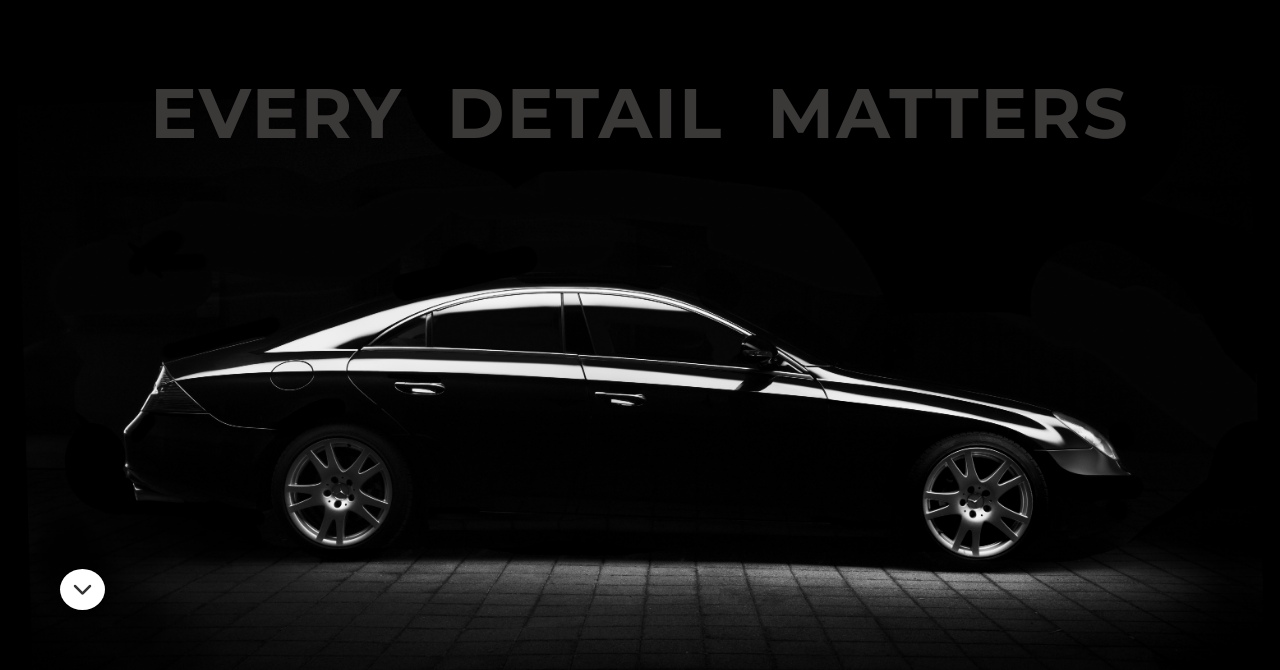
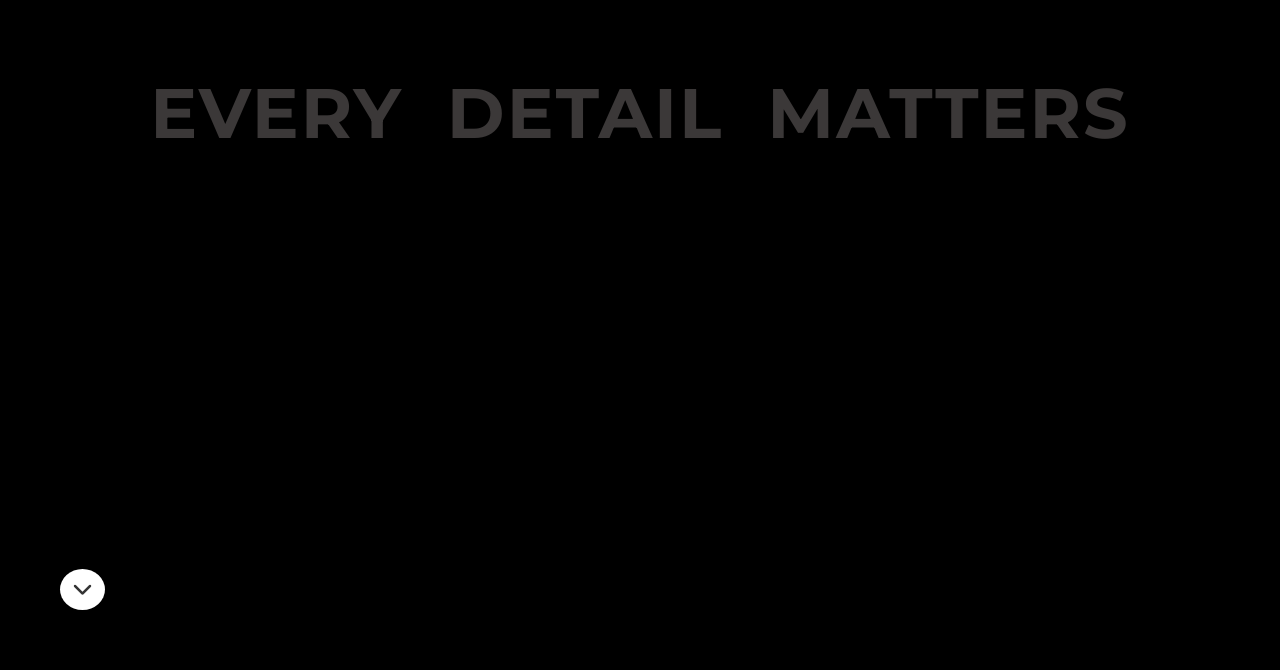
Before and after one commit to kylehughes10/Dotson-Detailing, a website: page index.html in a window 1280 px wide. Shown: the part 130-800 px from the top of the page. Drawn offline with Linux system fonts and the light colour scheme.

Commit message:
Add files via upload

```diff
--- a/index.html
+++ b/index.html
@@ -55,7 +55,7 @@
     </div>
     <section class="section-1">
         <div class="hero-img">
-            <img src="maincar.jpg" alt="#" class="main-car">
+            <!-- <img src="maincar.jpg" alt="#" class="main-car"> -->
             <div class="slogan-text">
                 <span class="word-1">EVERY</span>
                 <span class="word-2">DETAIL</span>
```
